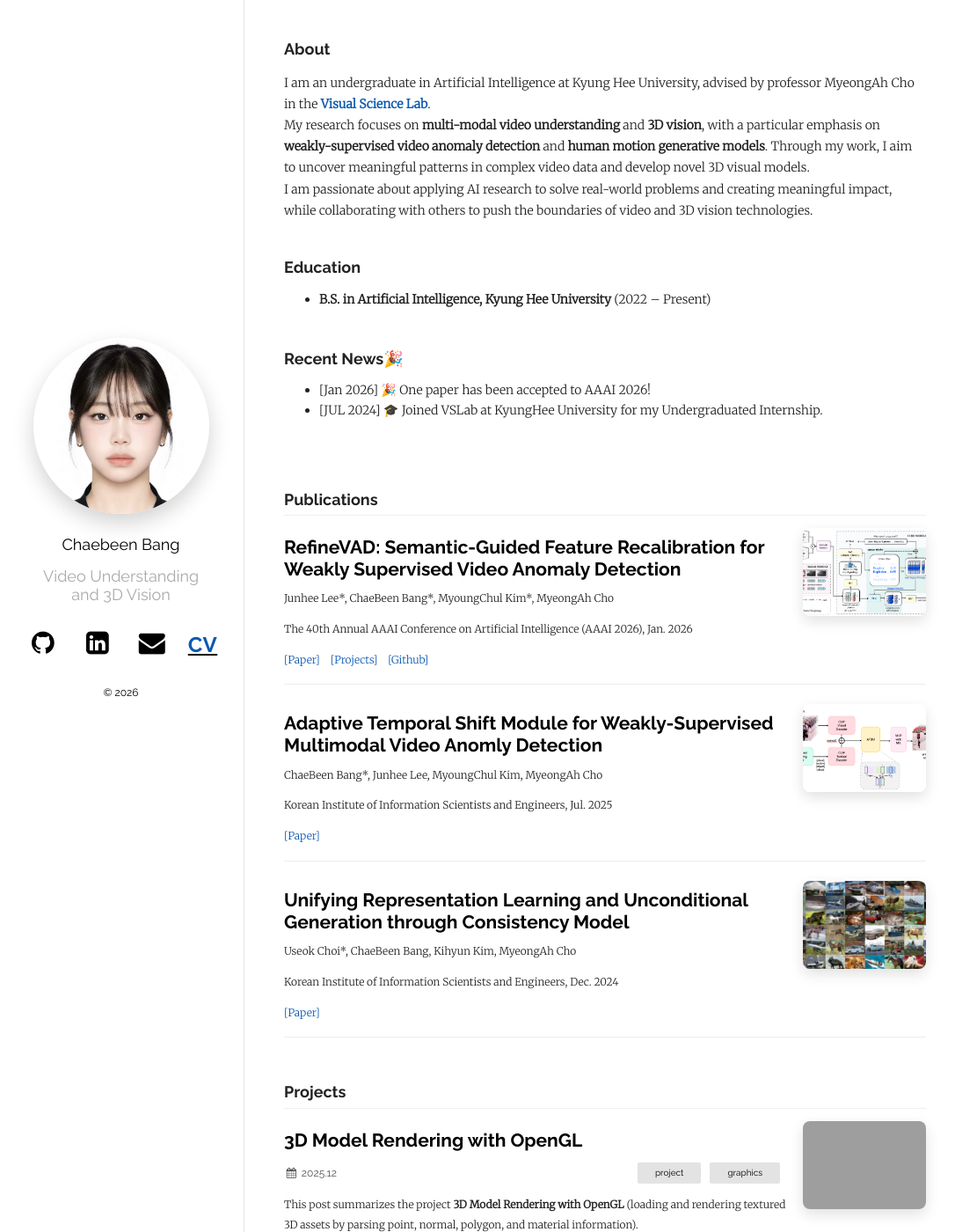
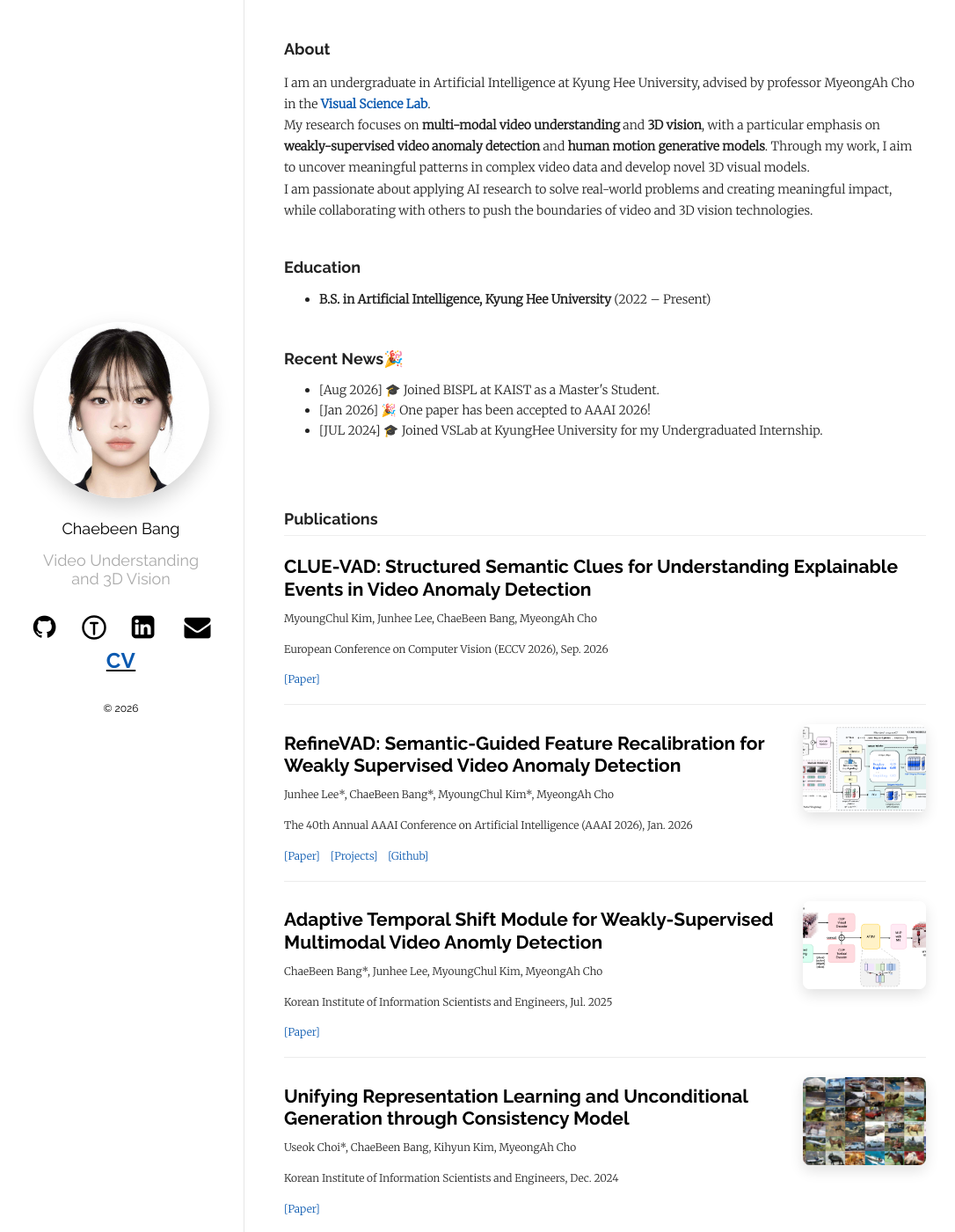
Before and after one commit to coqls1229/coqls1229.github.io, a Jekyll site: the page built from index.markdown, in a window 1280 px wide and 1400 px high. Shown: the whole window at 88% size, without its empty margins (92-1178 px from the left). Built offline with Jekyll 4.4.1, drawn with Linux system fonts in a browser that asks for light colours; grey boxes are pictures that could not be loaded.

Commit message:
Update profile content and social links

```diff
--- a/_config.yml
+++ b/_config.yml
@@ -46,6 +46,7 @@ plainwhite:
   portfolio_image: "assets/profile.jpg"
   social_links:
     github: coqls1229
+    tistory: https://122gu.tistory.com/
     linkedIn: in/chaebeen-bang-21947a333
     email: coqls1229@khu.ac.kr
     cv: /assets/CV.pdf
--- a/_data/news.yml
+++ b/_data/news.yml
@@ -1,3 +1,6 @@
+- date: "Aug 2026"
+  emoji: "🎓"
+  text: "Joined BISPL at KAIST as a Master's Student."
 - date: "Jan 2026"
   emoji: "🎉"
   text: "One paper has been accepted to AAAI 2026!"
--- a/_data/publications.yml
+++ b/_data/publications.yml
@@ -7,6 +7,12 @@
 #   project_url: "https://..."
 #   code_url: "https://github.com/..."
 #   thumbnail: "/assets/img/publications/your-paper.png"
+
+- title: "CLUE-VAD: Structured Semantic Clues for Understanding Explainable Events in Video Anomaly Detection"
+  authors: "MyoungChul Kim, Junhee Lee, ChaeBeen Bang, MyeongAh Cho"
+  venue: "European Conference on Computer Vision (ECCV 2026), Sep. 2026"
+  paper_url: "https://openreview.net/pdf?id=wONGmN1hXL"
+  thumbnail: ""
 
 - title: "RefineVAD: Semantic-Guided Feature Recalibration for Weakly Supervised Video Anomaly Detection"
   authors: "Junhee Lee*, ChaeBeen Bang*, MyoungChul Kim*, MyeongAh Cho"
--- a/_layouts/default.html
+++ b/_layouts/default.html
@@ -39,6 +39,22 @@
 	        <a href="https://github.com/{{ site.plainwhite.social_links.github }}" target="_blank">
 	          <li>
 	            <i class="icon-github-circled"></i>
+	          </li>
+	        </a>
+	        {%- endif -%}
+	        {%- if site.plainwhite.social_links.tistory -%}
+	        {%- assign tistory_value = site.plainwhite.social_links.tistory -%}
+	        {%- if tistory_value contains '://' -%}
+	        {%- assign tistory_url = tistory_value -%}
+	        {%- else -%}
+	        {%- assign tistory_url = 'https://' | append: tistory_value -%}
+	        {%- endif -%}
+	        <a href="{{ tistory_url }}" target="_blank" rel="noopener noreferrer" aria-label="Tistory">
+	          <li>
+	            <svg class="icon-tistory" viewBox="0 0 24 24" role="img" aria-hidden="true" focusable="false">
+	              <circle cx="12" cy="12" r="10" fill="none" stroke="currentColor" stroke-width="2" />
+	              <path d="M9 8h6M12 8v10" fill="none" stroke="currentColor" stroke-width="2" stroke-linecap="round" />
+	            </svg>
 	          </li>
 	        </a>
 	        {%- endif -%}
--- a/_sass/dark.scss
+++ b/_sass/dark.scss
@@ -18,9 +18,12 @@
 		color: #ddd;
 	}
 
-	.social [class^="icon-"] {
-		color: $dark_text_color
-	}
+		.social [class^="icon-"] {
+			color: $dark_text_color
+		}
+		.social svg {
+			color: $dark_text_color
+		}
 
 		#posts-label {
 			color: $dark_text_color;
--- a/_sass/plain.scss
+++ b/_sass/plain.scss
@@ -191,6 +191,12 @@ main {
 	    justify-content: center;
 	    i {
 	      font-size: 30px;
+	    }
+	    svg {
+	      width: 30px;
+	      height: 30px;
+	      display: block;
+	      color: inherit;
 	    }
 	    .cv-text {
 	      color: $linkColor;
```
Also changed, not shown: 1 other file. Lines whose indentation alone changed are shown as unchanged.
